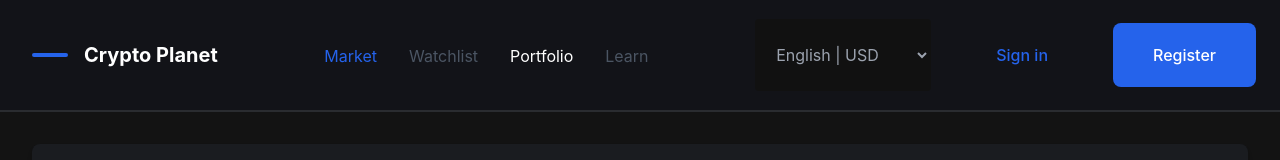
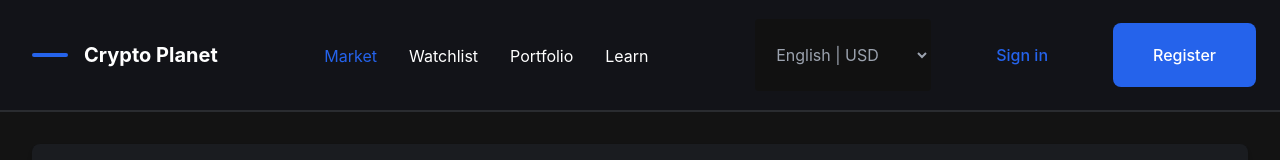
Before and after one commit to fabiodelllima/crypto-planet-frontend, a React (Vite) app in the folder crypto-planet/: page /market in a window 1280 px wide. Shown: the top 160 px of the page. Built offline with nearby package versions, Linux system fonts and the light colour scheme.

Commit message:
refactor: Refinamento do header com dados de autenticação persistentes

```diff
--- a/crypto-planet/src/components/layout/Header.tsx
+++ b/crypto-planet/src/components/layout/Header.tsx
@@ -1,10 +1,13 @@
 import { useState } from "react";
 import { Link, useNavigate, useLocation } from "react-router-dom";
+import { useAuth } from "../../hooks/useAuth";
 
 import Button from "../../components/common/Button";
 import Select from "../../components/common/Select";
+import UserInfo from "../common/UserInfo";
 
 const Header = () => {
+  const { user } = useAuth();
   const [isMenuOpen, setIsMenuOpen] = useState(false);
   const navigate = useNavigate();
   const location = useLocation();
@@ -14,18 +17,16 @@ const Header = () => {
   };
 
   const navigation = [
-    { name: "Market", href: "/market", disabled: false },
-    { name: "Watchlist", href: null, disabled: true },
-    { name: "Portfolio", href: "/login", disabled: false },
-    { name: "Learn", href: null, disabled: true },
+    { name: "Market", href: "/market" },
+    { name: "Watchlist", href: "#" },
+    { name: "Portfolio", href: "/portfolio" },
+    { name: "Learn", href: "#" },
   ];
 
   const languageOptions = [
     { value: "english-usd", label: "English | USD" },
     { value: "pt-brl", label: "Português | BRL" },
   ];
-
-  const isPortfolio = location.pathname === "/portfolio";
 
   return (
     <header className="bg-background text-white border-b-2 border-greySecondary">
@@ -35,17 +36,16 @@ const Header = () => {
             <div className="w-9 h-1 bg-bluePrimary rounded-full ml-2"></div>
             <h1 className="text-xl font-bold ml-4">Crypto Planet</h1>
           </div>
+
           <nav className="hidden lg:flex items-center gap-8 pt-1">
             {navigation.map((item) => (
               <Link
                 key={item.name}
-                to={item.href || "#"}
+                to={item.href}
                 className={`${
                   location.pathname === item.href
                     ? "text-bluePrimary"
-                    : item.disabled
-                    ? "text-gray-600 pointer-events-none"
-                    : "text-white  hover:text-bluePrimary"
+                    : "text-white hover:text-bluePrimary"
                 }`}
               >
                 <div className="py-10 border-b-2 border-transparent hover:border-bluePrimary">
@@ -54,6 +54,7 @@ const Header = () => {
               </Link>
             ))}
           </nav>
+
           <div className="hidden lg:flex items-center gap-6">
             <Select
               options={languageOptions}
@@ -61,19 +62,12 @@ const Header = () => {
               className="bg-[#111] text-gray-400 border border-transparent hover:border-gray-700 rounded px-4 py-6"
             />
 
-            {isPortfolio ? (
+            {user ? (
               <>
                 <Button styleType="primary">Wallet</Button>
                 <Button styleType="secondary">Wallet</Button>
                 <div className="flex items-center gap-2">
-                  <div
-                    className="w-10 h-10 border border-bluePrimary bg-transparent text-bluePrimary font-bold flex items-center justify-center rounded-full"
-                    title="User Initial"
-                  >
-                    A
-                  </div>
-                  <span>Allie Grater</span>
-                  <button className="text-gray-400 hover:text-white">▼</button>
+                  <UserInfo user={user} />
                 </div>
               </>
             ) : (
@@ -87,13 +81,13 @@ const Header = () => {
                 <Button
                   styleType="primary"
                   onClick={() => navigate("/register")}
-                  className="bg-bluePrimary text-black"
                 >
                   Register
                 </Button>
               </>
             )}
           </div>
+
           <Button
             styleType="tertiary"
             onClick={toggleMenu}
@@ -109,23 +103,20 @@ const Header = () => {
               <ul className="flex flex-col gap-4">
                 {navigation.map((item) => (
                   <li key={item.name}>
-                    {!item.disabled && item.href ? (
                     <Link
                       to={item.href}
                       className="text-white hover:text-bluePrimary"
                     >
                       {item.name}
                     </Link>
-                    ) : (
-                      <span className="text-gray-600">{item.name}</span>
-                    )}
                   </li>
                 ))}
               </ul>
             </nav>
+
             <div className="mt-6 flex flex-col gap-4">
               <Select options={languageOptions} defaultValue="english-usd" />
-              {isPortfolio ? (
+              {user ? (
                 <>
                   <Button styleType="primary" className="w-full">
                     Wallet
@@ -138,15 +129,21 @@ const Header = () => {
                 <>
                   <Button
                     styleType="secondary"
-                    onClick={() => navigate("/login")}
                     className="w-full"
+                    onClick={() => {
+                      navigate("/login");
+                      setIsMenuOpen(false);
+                    }}
                   >
                     Sign in
                   </Button>
                   <Button
                     styleType="primary"
-                    onClick={() => navigate("/register")}
                     className="w-full bg-bluePrimary text-black"
+                    onClick={() => {
+                      navigate("/register");
+                      setIsMenuOpen(false);
+                    }}
                   >
                     Register
                   </Button>
```
Lines whose indentation alone changed are shown as unchanged.
